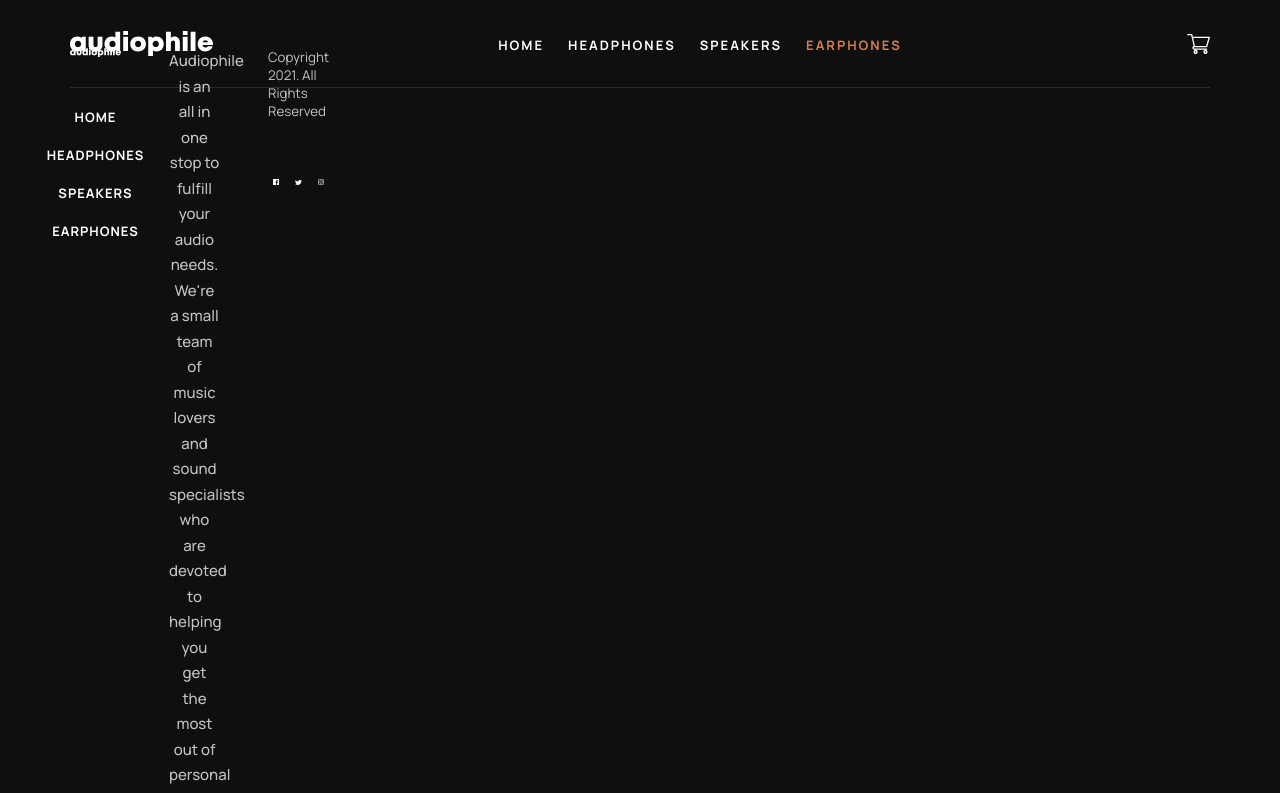
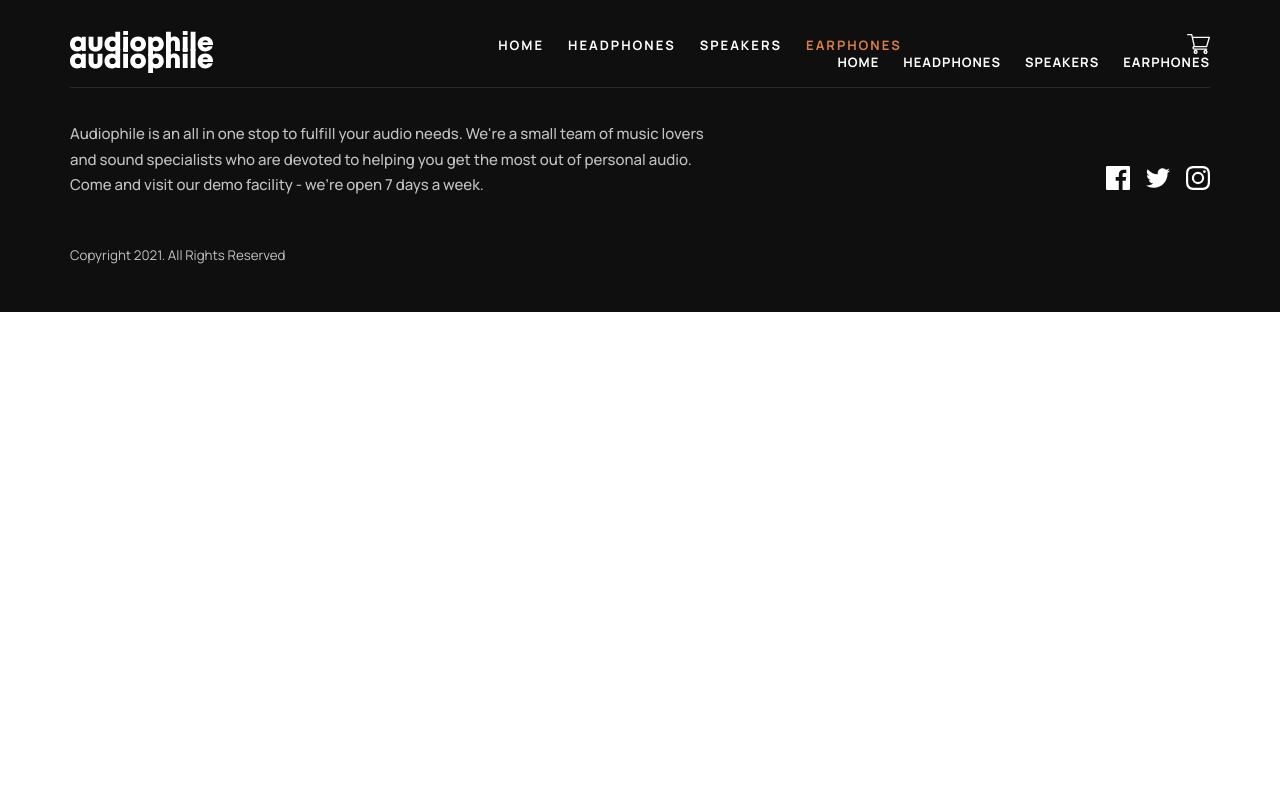
Before and after one commit to chrisdev188/audiophile, a React (Vite) app: page /earphones in a window 1280 px wide. Shown: the top 793 px of the page. Built offline with nearby package versions, Linux system fonts and the light colour scheme.

Commit message:
Update footer

```diff
--- a/src/components/Footer/styles.ts
+++ b/src/components/Footer/styles.ts
@@ -16,6 +16,11 @@ export const FooterNav = styled.nav`
   flex-direction: column;
   align-items: center;
   gap: 3rem;
+  @media (min-width: 768px) {
+    grid-column: span 12;
+    flex-direction: row;
+    justify-content: space-between;
+  }
 `;
 
 export const StyledMenuList = styled.ul`
@@ -31,15 +36,22 @@ export const StyledMenuList = styled.ul`
     letter-spacing: 1px;
     font-weight: bold;
   }
+  @media (min-width: 768px) {
+    flex-direction: row;
+    gap: 1.5rem;
+  }
 `;
 
 export const FooterDescription = styled(Paragraph)`
   color: ${({ theme }) => theme.colors.textAlt};
   text-align: center;
-`;
-
-export const CopyrightText = styled.small`
-  color: ${({ theme }) => theme.colors.textAlt};
+  @media (min-width: 768px) {
+    grid-column: span 12;
+    text-align: left;
+  }
+  @media (min-width: 1140px) {
+    grid-column: 1 / span 7;
+  }
 `;
 
 export const CopyrightContainer = styled.div`
@@ -48,10 +60,25 @@ export const CopyrightContainer = styled.div`
   align-items: center;
   flex-wrap: wrap;
   gap: 3rem;
+  @media (min-width: 768px) {
+    grid-column: span 12;
+    flex-direction: row;
+    justify-content: space-between;
+    position: relative;
+  }
+`;
+
+export const CopyrightText = styled.small`
+  color: ${({ theme }) => theme.colors.textAlt};
 `;
 
 export const StyledSocialList = styled.ul`
   display: flex;
   gap: 1rem;
   align-items: center;
+  @media (min-width: 1140px) {
+    position: absolute;
+    top: -5rem;
+    right: 0;
+  }
 `;
```
